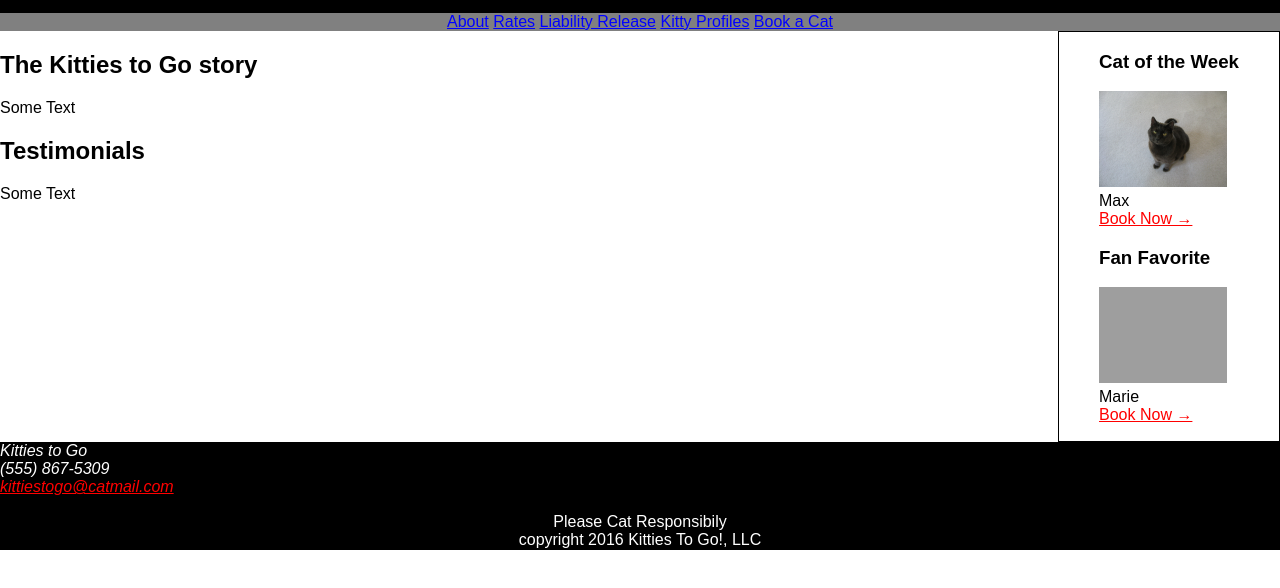
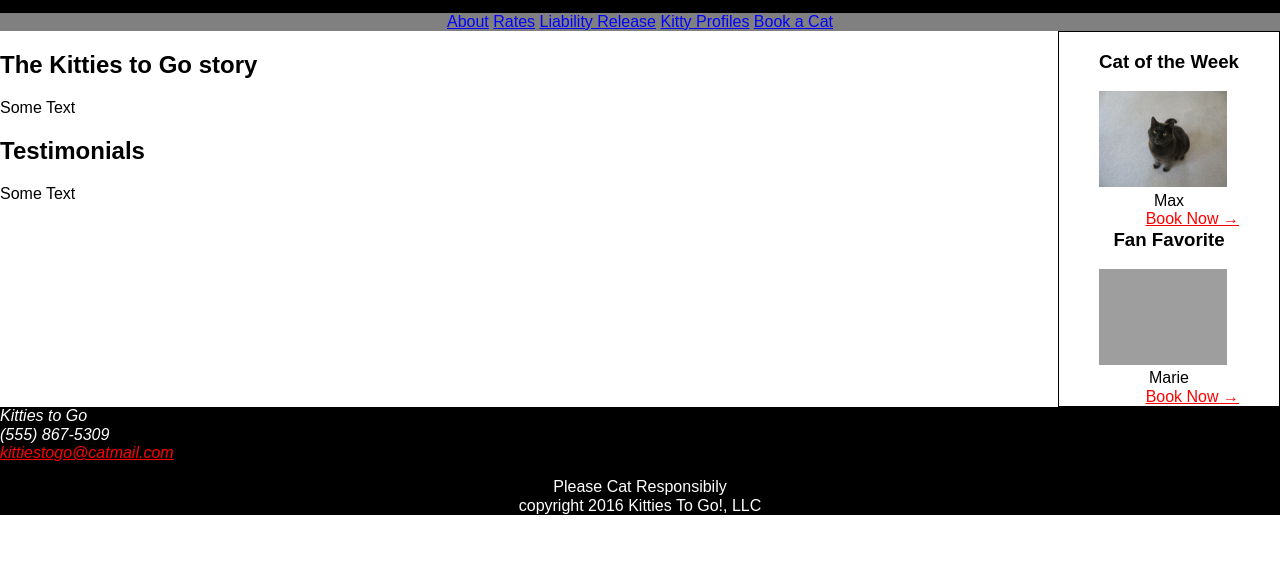
Before and after one commit to brskl/mockup-practice, a plain HTML site: page index.html in a window 1280 px wide. Shown: the part 98-686 px from the top of the page. Drawn offline with Linux system fonts and the light colour scheme; grey boxes are pictures that could not be loaded.

```diff
--- a/styles/stylesheet.css
+++ b/styles/stylesheet.css
@@ -7,6 +7,7 @@ header {
 footer {
   background: black;
   color: white;
+  clear: both;
 }
 
 nav {
@@ -37,10 +38,18 @@ article {
   float: left;
 }
 
-footer {
-  clear: both;
-}
-
 footer p {
   text-align: center;
 }
+
+figure a {
+  float: right;
+}
+
+figure figcaption {
+  text-align: center;
+}
+
+figure h3 {
+  text-align: center;
+}
```
